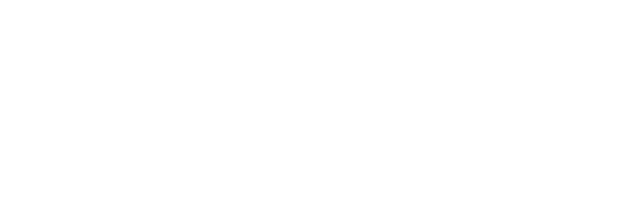
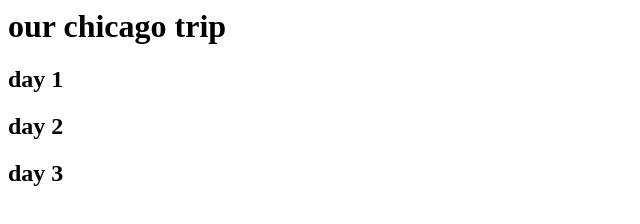
Before and after one commit to busyshark2011/busyshark2011.github.io, a plain HTML site: page index.html in a window 1280 px wide. Shown: the whole page, without its empty margins (0-640 px from the left). Drawn offline with Linux system fonts and the light colour scheme.

Commit message:
Update index.html

```diff
--- a/index.html
+++ b/index.html
@@ -2,5 +2,10 @@
   <head>
     <title>my second page</title>
   </head>
-  <body></body>
+  <body>
+    <h1>our chicago trip</h1>
+    <h2>day 1</h2>
+    <h2>day 2</h2>
+    <h2>day 3</h2>
+  </body>
 </html>
```
